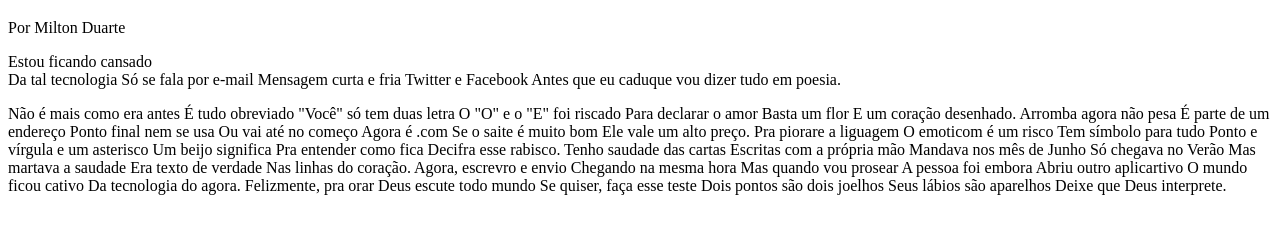
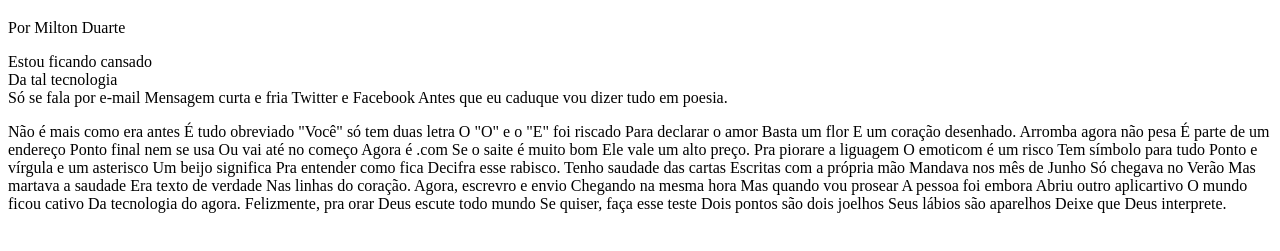
Before and after one commit to PSAdriano/Project, a plain HTML site: page projeto-cordel/index.html in a window 1280 px wide. Shown: the part 61-312 px from the top of the page. Drawn offline with Linux system fonts and the light colour scheme.

Commit message:
Update index.html

```diff
--- a/projeto-cordel/index.html
+++ b/projeto-cordel/index.html
@@ -16,7 +16,7 @@
         <section>
             <p>
                 Estou ficando cansado<br>
-                Da tal tecnologia
+                Da tal tecnologia<br>
                 Só se fala por e-mail
                 Mensagem curta e fria
                 Twitter e Facebook
```
